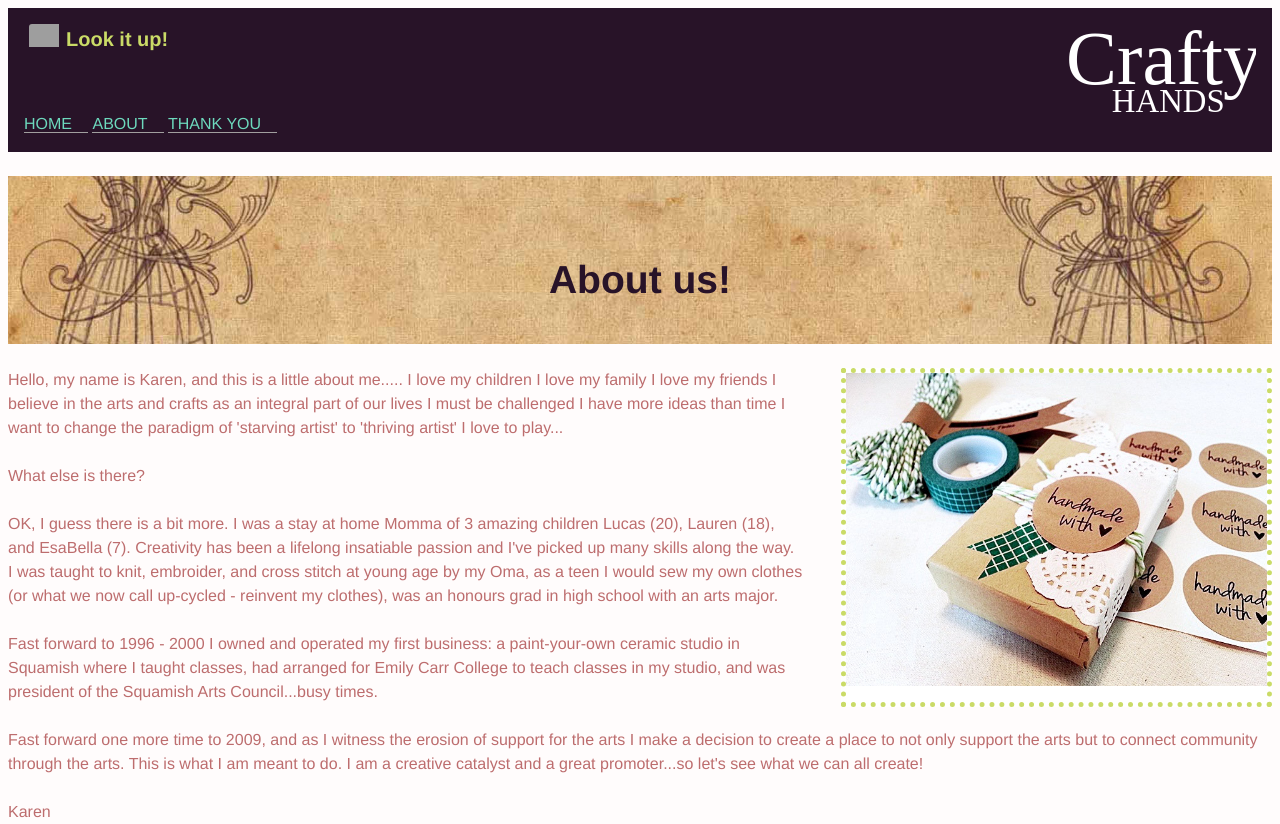
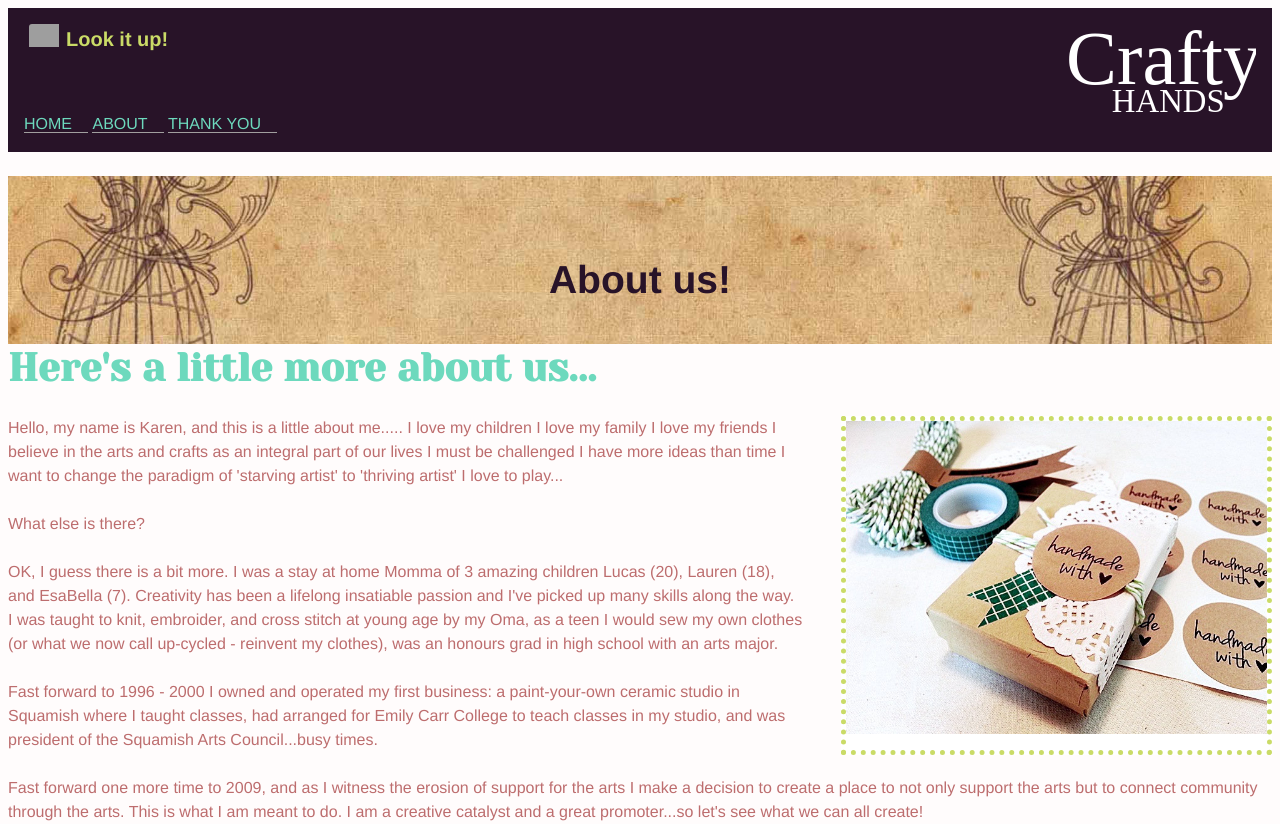
Before and after one commit to vickeymenard/ecommerce-website, a Jekyll site: the page built from about.html, in a window 1280 px wide and 900 px high, cut to the strip 0-824 px from the top of the window. Built offline with Jekyll 4.4.1, drawn with Linux system fonts in a browser that asks for light colours; nearby versions of some CDN libraries; some web fonts are replaced; Markdown is read by kramdown in place of the engine named in the settings; grey boxes are pictures that could not be loaded.

Commit message:
Added H1 you about page

```diff
--- a/about.html
+++ b/about.html
@@ -5,7 +5,7 @@ bannertext: About us!
 title: About
 ---
 
-<h1></h1>
+<h1 class="peta">Here's a little more about us...</h1>
 
 <div>
 <img class="float-right about-pic unit unit-s-1 unit-m-1-2 unit-l-1-3" src="../images/handmade.png" alt="jewelery">
```
